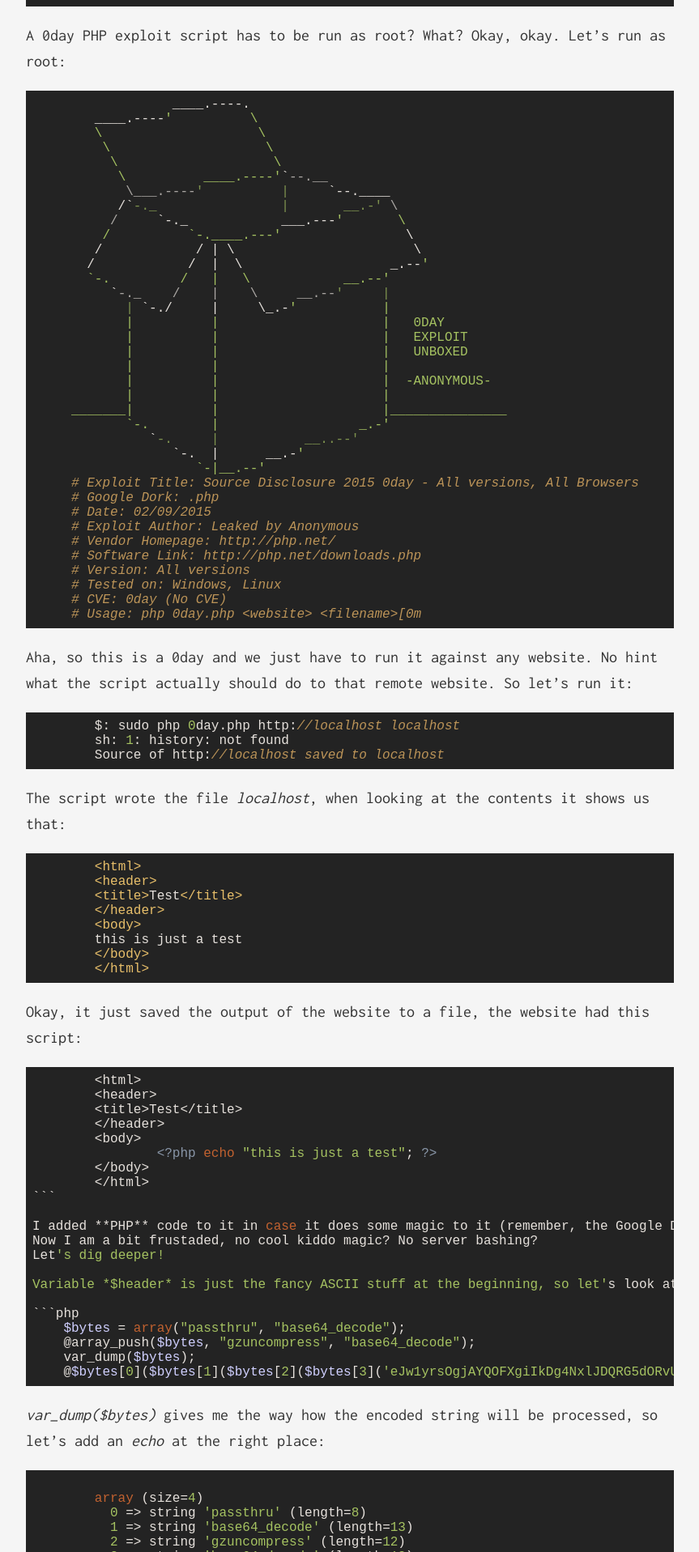
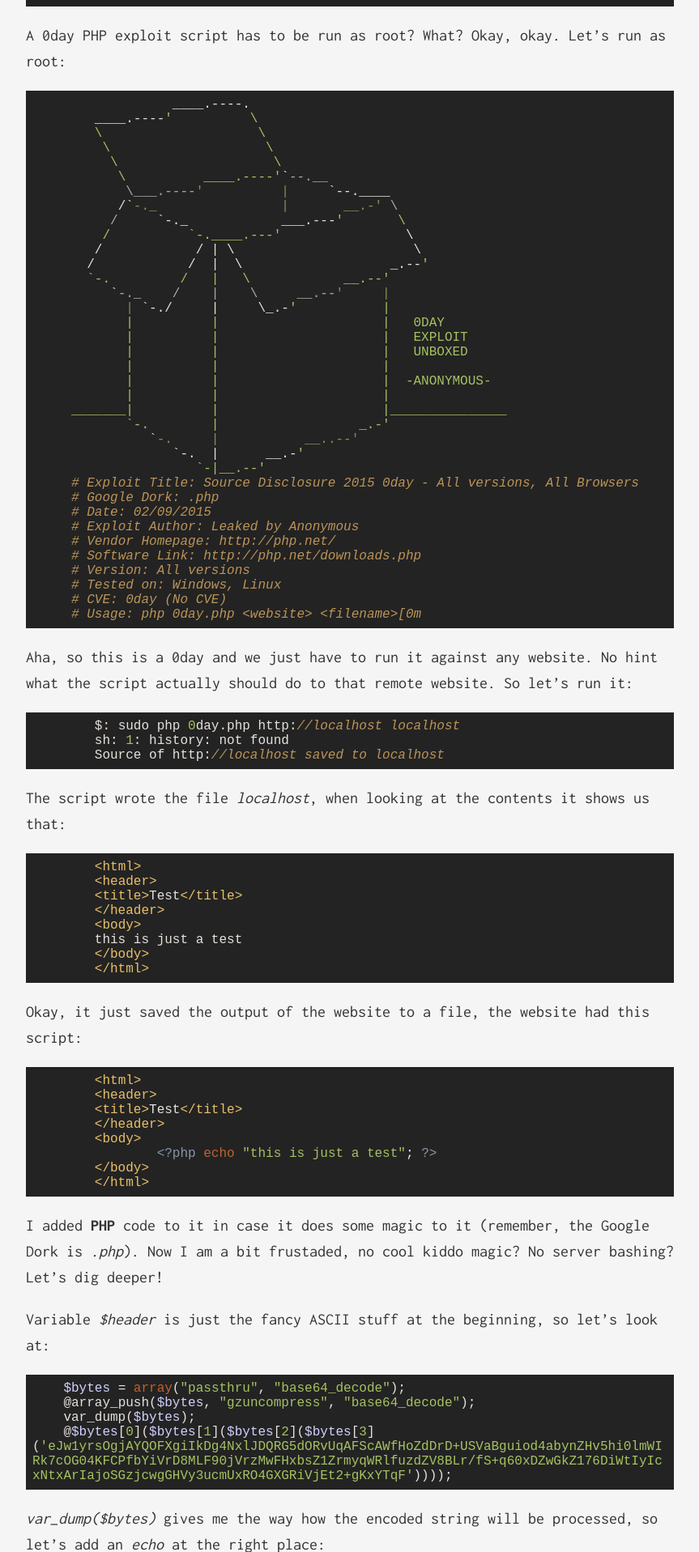
Before and after one commit to wirehack7/capsop.com, a Jekyll site: the page built from _posts/2015-08-07-php-fake-0day.markdown, in a window 1280 px wide. Shown: the part 676-2593 px from the top of the page at 81% size, without its empty margins (208-1071 px from the left). Built offline with Jekyll 4.4.1, drawn with Linux system fonts in a browser that asks for light colours; comment, search, counter and statistics services are not loaded; some of the changed text lies outside the part shown.

Commit message:
no message

```diff
--- a/_sass/_default.scss
+++ b/_sass/_default.scss
@@ -309,3 +309,13 @@
 	margin: auto;
 	max-width: auto;
 }
+
+/* Browser specific (not valid) styles to make preformatted text wrap */
+
+pre {
+ white-space: pre-wrap;       /* css-3 */
+ white-space: -moz-pre-wrap;  /* Mozilla, since 1999 */
+ white-space: -pre-wrap;      /* Opera 4-6 */
+ white-space: -o-pre-wrap;    /* Opera 7 */
+ word-wrap: break-word;       /* Internet Explorer 5.5+ */
+}
```
Also changed, not shown: _posts/2015-08-07-php-fake-0day.markdown (+2 -3 lines).
